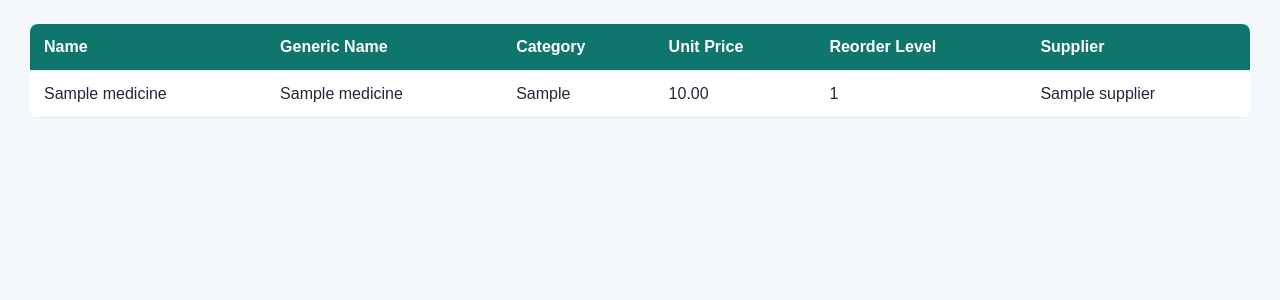
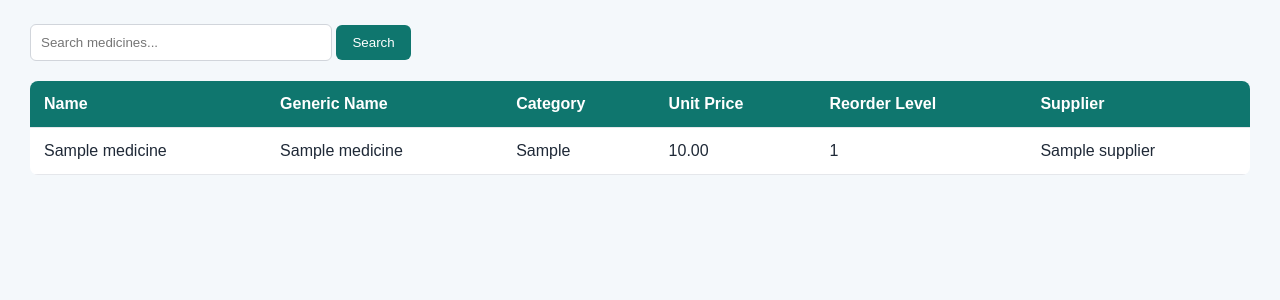
Before and after one commit to vfb-dev/medistock, a Django app: page /medicines/ in a window 1280 px wide. Shown: the part 110-410 px from the top of the page. Run offline with Django 5.2, Linux system fonts and the light colour scheme; tables that the repository leaves empty hold one stand-in row (values such as "Sample post").

Commit message:
medicines search

```diff
--- a/inventory/views.py
+++ b/inventory/views.py
@@ -2,7 +2,7 @@ from datetime import timedelta
 
 from django.shortcuts import render
 from django.utils import timezone
-from django.db.models import F
+from django.db.models import F, Q
 
 from .models import Medicine, Supplier, StockBatch, StockMovement
 
@@ -35,10 +35,20 @@ def dashboard(request):
     return render(request, 'inventory/dashboard.html', context)
 
 def medicine_list(request):
+    query = request.GET.get('q', '')
+
     medicines = Medicine.objects.select_related('supplier').order_by('name')
+
+    if query:
+        medicines = medicines.filter(
+            Q(name__icontains=query) |
+            Q(generic_name__icontains=query) |
+            Q(category__icontains=query)
+        )
 
     context = {
         'medicines': medicines,
+        'query': query,
     }
 
     return render(request, 'inventory/medicine_list.html', context)
--- a/templates/inventory/medicine_list.html
+++ b/templates/inventory/medicine_list.html
@@ -50,6 +50,26 @@
         <a href="/">Back to Dashboard</a>
     </div>
 
+    <form method="get" style="margin-bottom: 20px;">
+        <input
+            type="text"
+            name="q"
+            value="{{ query }}"
+            placeholder="Search medicines..."
+            style="padding: 10px; width: 280px; border: 1px solid #d1d5db; border-radius: 6px;"
+        >
+        <button
+            type="submit"
+            style="padding: 10px 16px; background: #0f766e; color: white; border: none; border-radius: 6px; cursor: pointer;"
+        >
+            Search
+        </button>
+
+        {% if query %}
+            <a href="/medicines/" style="margin-left: 10px;">Clear</a>
+        {% endif %}
+    </form>
+
     <table>
         <thead>
             <tr>
```
